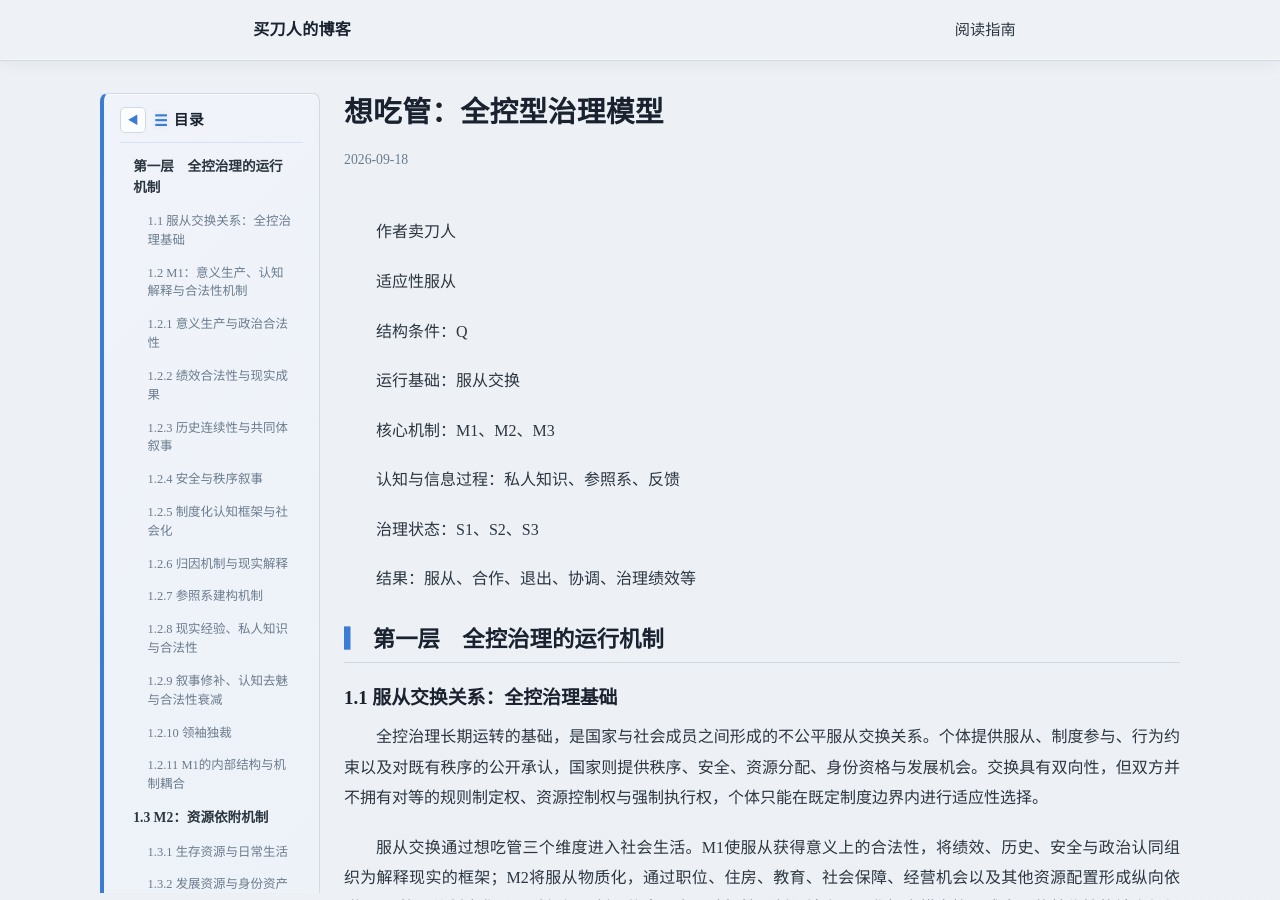
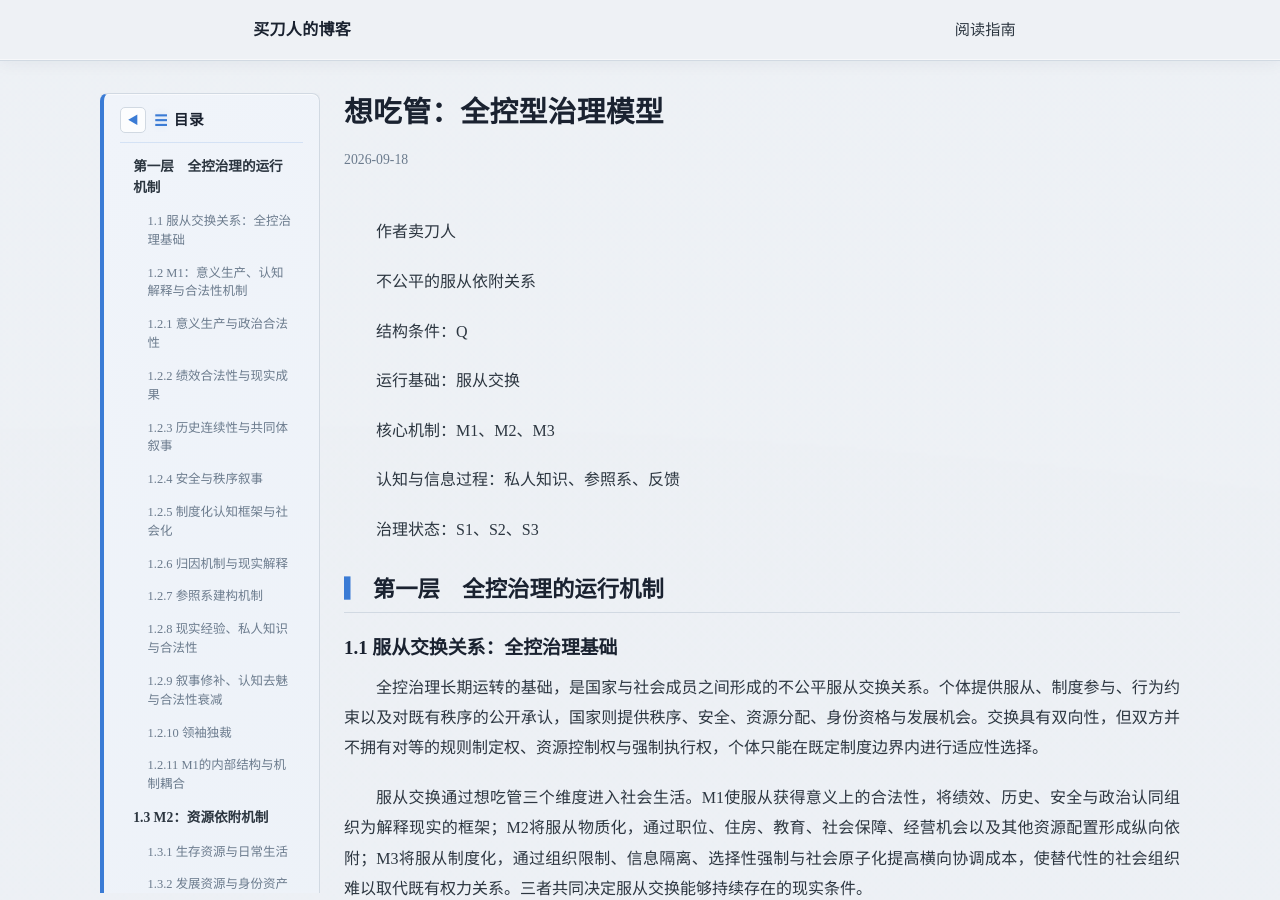
Before and after one commit to maidaoren/maidaoren.github.io, a Jekyll site: the page built from _posts/2026-09-18-Want-to-eat-pipe-Total-control-governance-model.md, in a window 1280 px wide and 900 px high. Built offline with Jekyll 4.4.1, drawn with Linux system fonts in a browser that asks for light colours; nearby versions of some CDN libraries.

Commit message:
卖刀人
test

```diff
--- a/_posts/2026-09-18-想吃管：全控型治理模型.md
+++ b/_posts/2026-09-18-Want-to-eat-pipe-Total-control-governance-model.md
@@ -9,7 +9,7 @@ sticky_order: 1
 
 作者卖刀人
 
-适应性服从
+不公平的服从依附关系
 
 结构条件：Q
 
@@ -20,10 +20,6 @@ sticky_order: 1
 认知与信息过程：私人知识、参照系、反馈
 
 治理状态：S1、S2、S3
-
-结果：服从、合作、退出、协调、治理绩效等
-
-
 
 ## 第一层　全控治理的运行机制
 
```
